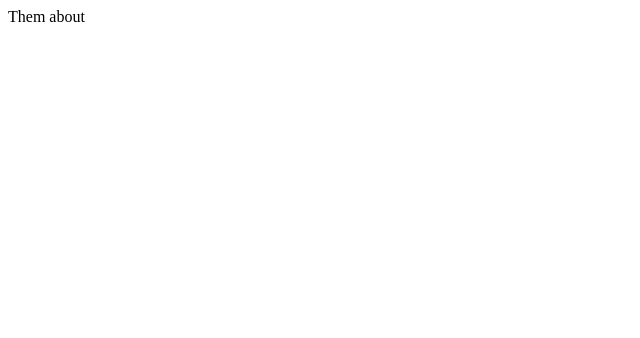
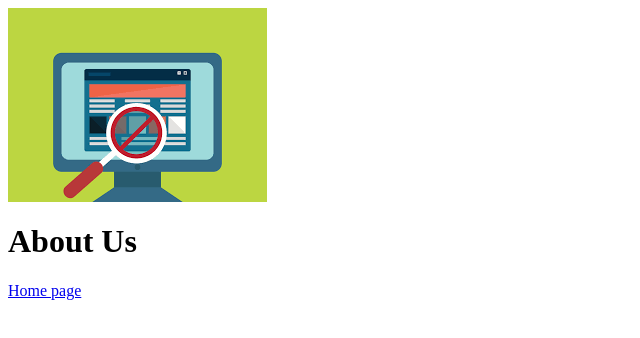
Before and after one commit to nguyenan122/myblog, a plain HTML site: page about.html in a window 1280 px wide. Shown: the whole page, without its empty margins (0-640 px from the left). Drawn offline with Linux system fonts and the light colour scheme.

Commit message:
Change v2 #2 THEM 1 comment

```diff
--- a/about.html
+++ b/about.html
@@ -1,10 +1,11 @@
 <html>
-    <head>
-        <title>
-            About Test
-        </title>
-        <body>
-            Them about
-        </body>
-    </head>
+  <head>
+    <title>About</title>
+  </head>
+  <img src="/myblog/images1.png" alt="Italian Trulli">
+  <body>
+    <h1>About Us</h1>
+    <a href="index.html">Home page</a>
+
+  </body>
 </html>
```
Also changed, not shown: index.html (+8 -6 lines), images1.png (added).
